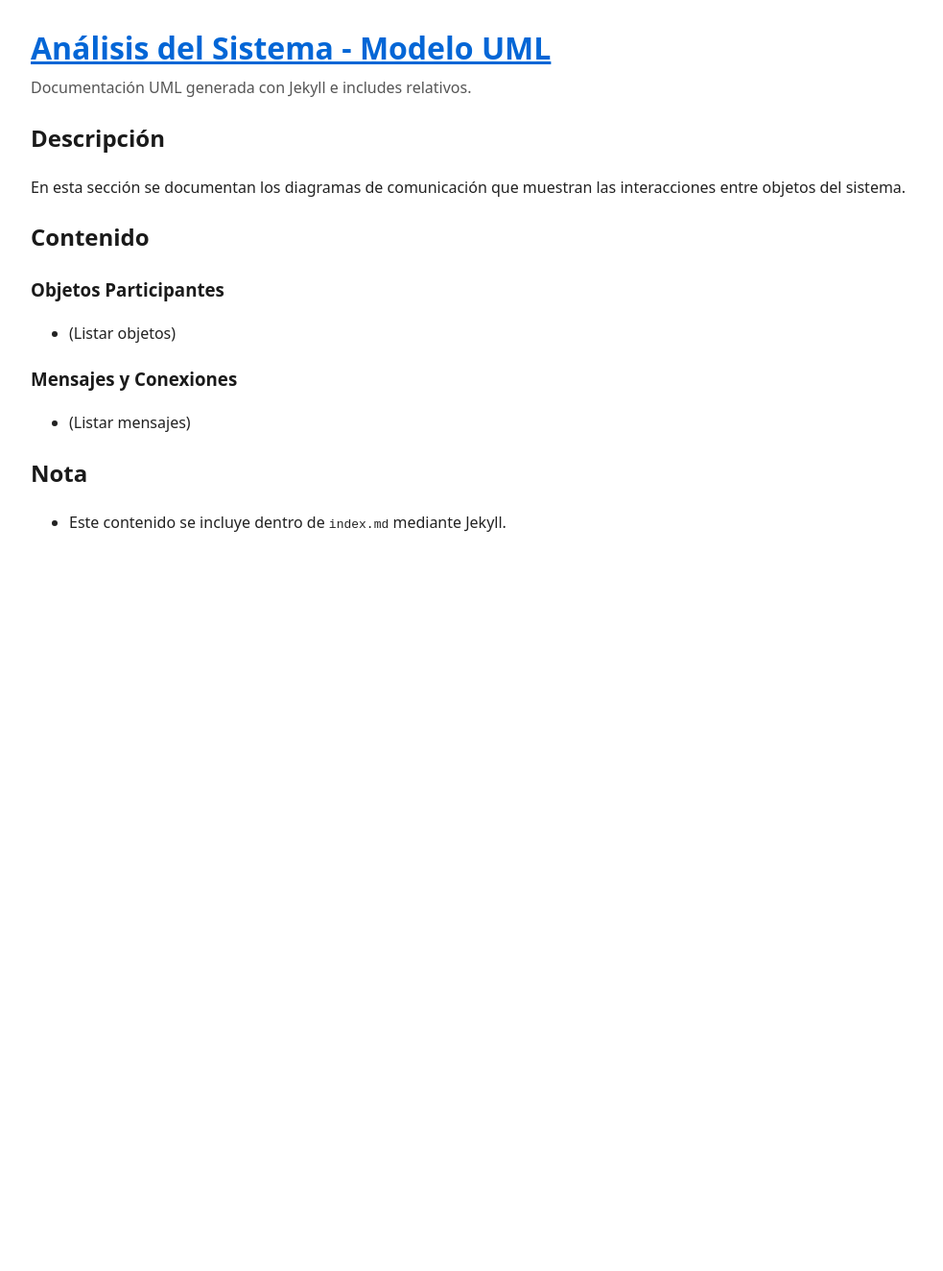
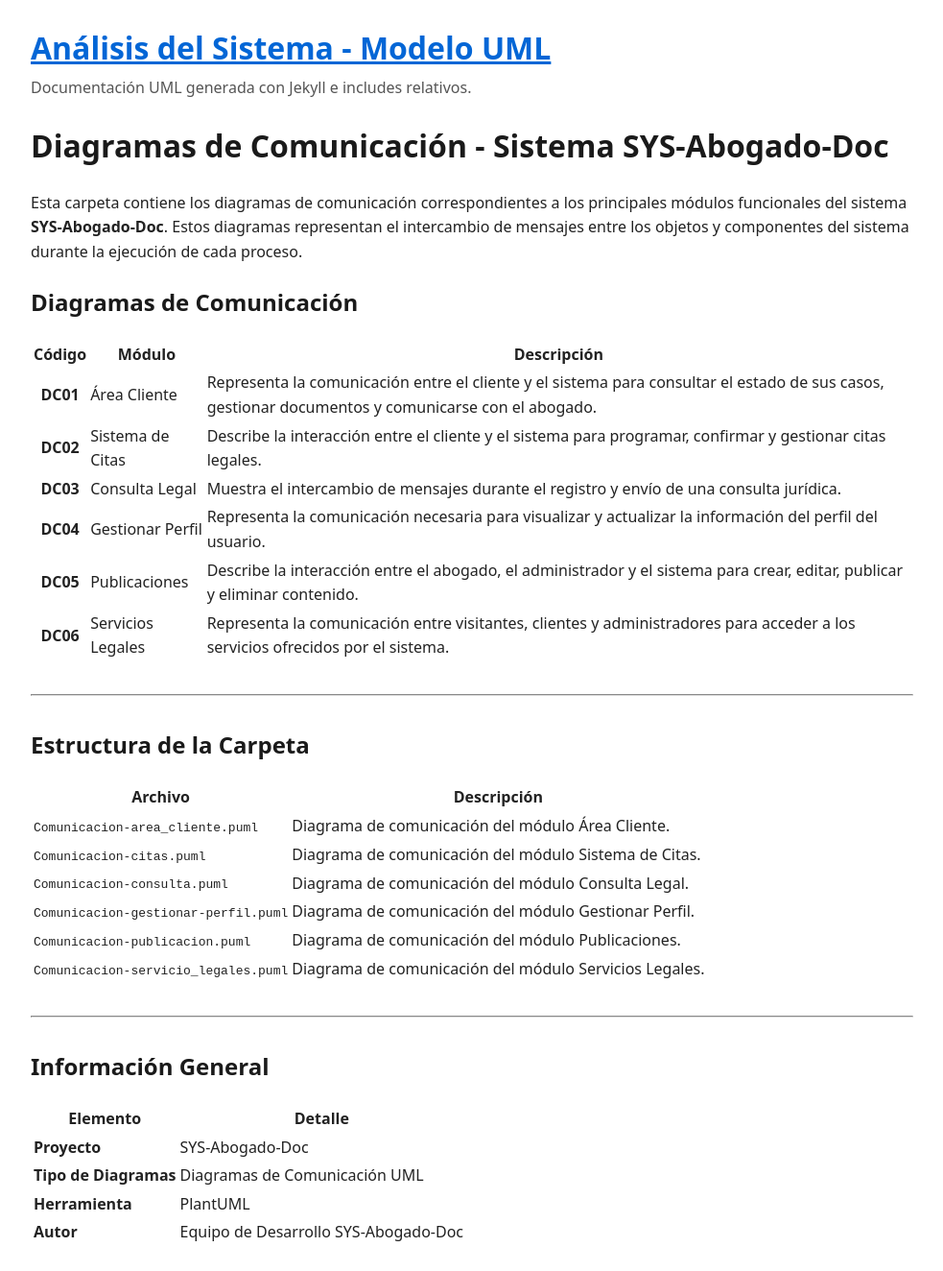
Before and after one commit to hrems-dev/SYS-Abogado-Doc, a Jekyll site: the page built from 2-MODELO_UML/comportamiento/6-Comunicacion/main.md, in a window 1280 px wide. Shown: the whole page at 96% size, without its empty margins (148-1131 px from the left). Built offline with Jekyll 4.4.1, drawn with Linux system fonts in a browser that asks for light colours; our own code applies the rules of GitHub Pages for plain Markdown files; before the commit the page ends 900 px from its top, so only the background shows below that.

Commit message:
Readmi de Comunicacion agregado

```diff
--- a/2-MODELO_UML/comportamiento/6-Comunicacion/main.md
+++ b/2-MODELO_UML/comportamiento/6-Comunicacion/main.md
@@ -1,17 +1,38 @@
-## Descripción
+# Diagramas de Comunicación - Sistema SYS-Abogado-Doc
 
-En esta sección se documentan los diagramas de comunicación que muestran las interacciones entre objetos del sistema.
+Esta carpeta contiene los diagramas de comunicación correspondientes a los principales módulos funcionales del sistema **SYS-Abogado-Doc**. Estos diagramas representan el intercambio de mensajes entre los objetos y componentes del sistema durante la ejecución de cada proceso.
 
-## Contenido
+## Diagramas de Comunicación
 
-### Objetos Participantes
+| Código | Módulo | Descripción |
+|:------:|---------|-------------|
+| **DC01** | Área Cliente | Representa la comunicación entre el cliente y el sistema para consultar el estado de sus casos, gestionar documentos y comunicarse con el abogado. |
+| **DC02** | Sistema de Citas | Describe la interacción entre el cliente y el sistema para programar, confirmar y gestionar citas legales. |
+| **DC03** | Consulta Legal | Muestra el intercambio de mensajes durante el registro y envío de una consulta jurídica. |
+| **DC04** | Gestionar Perfil | Representa la comunicación necesaria para visualizar y actualizar la información del perfil del usuario. |
+| **DC05** | Publicaciones | Describe la interacción entre el abogado, el administrador y el sistema para crear, editar, publicar y eliminar contenido. |
+| **DC06** | Servicios Legales | Representa la comunicación entre visitantes, clientes y administradores para acceder a los servicios ofrecidos por el sistema. |
 
-- (Listar objetos)
+---
 
-### Mensajes y Conexiones
+## Estructura de la Carpeta
 
-- (Listar mensajes)
+| Archivo | Descripción |
+|----------|-------------|
+| `Comunicacion-area_cliente.puml` | Diagrama de comunicación del módulo Área Cliente. |
+| `Comunicacion-citas.puml` | Diagrama de comunicación del módulo Sistema de Citas. |
+| `Comunicacion-consulta.puml` | Diagrama de comunicación del módulo Consulta Legal. |
+| `Comunicacion-gestionar-perfil.puml` | Diagrama de comunicación del módulo Gestionar Perfil. |
+| `Comunicacion-publicacion.puml` | Diagrama de comunicación del módulo Publicaciones. |
+| `Comunicacion-servicio_legales.puml` | Diagrama de comunicación del módulo Servicios Legales. |
 
-## Nota
+---
 
-- Este contenido se incluye dentro de `index.md` mediante Jekyll.
+## Información General
+
+| Elemento | Detalle |
+|----------|--|
+| **Proyecto** | SYS-Abogado-Doc |
+| **Tipo de Diagramas** | Diagramas de Comunicación UML |
+| **Herramienta** | PlantUML |
+| **Autor** | Equipo de Desarrollo SYS-Abogado-Doc |
```
